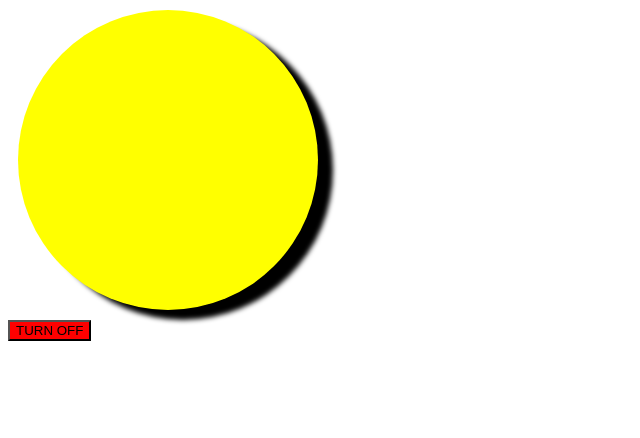
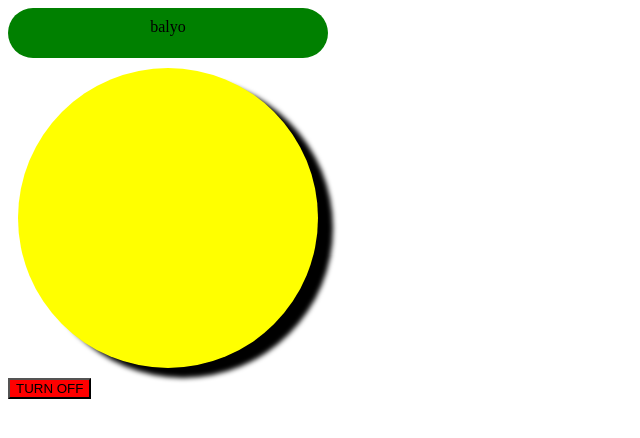
Before and after one commit to aashisrjl/js_for_boys, a plain HTML site: page index.html in a window 1280 px wide. Both pictures are taken after a click on the button "Turn ON". Shown: the whole page, without its empty margins (0-640 px from the left). Drawn offline with Linux system fonts and the light colour scheme.

Commit message:
message insert

```diff
--- a/index.html
+++ b/index.html
@@ -7,6 +7,7 @@
     <link rel="stylesheet" href="style.css">
 </head>
 <body>
+    <div class="msg" id=""msg></div>
 
     <div class="kedar" id="kedar">
 
--- a/index.js
+++ b/index.js
@@ -21,6 +21,7 @@
 
 const button = document.querySelector(".button")
 const kedar = document.querySelector(".kedar")
+const msg = document.querySelector(".msg")
 // const btn = document.getElementById("button")
 // const btnn = document.querySelector(".button")
 // const btnnn = document.getElementsByTagName("button")
@@ -34,9 +35,13 @@ button.addEventListener("click",()=>{
     if(kedar.style.backgroundColor == "yellow"){
         kedar.style.backgroundColor ="white"
         button.textContent = "TURN ON"
+        msg.style.backgroundColor = "red"
+        msg.textContent= "batti niboo"
     }else{
         kedar.style.backgroundColor ="yellow";
         button.textContent = "TURN OFF"
+         msg.style.backgroundColor = "green"
+        msg.textContent= "balyo"
     }
 })
 // this is second day project
--- a/style.css
+++ b/style.css
@@ -12,3 +12,12 @@
     margin: 10px;
     box-shadow: 15px 10px 5px black;
 }
+.msg{
+    display: flex;
+    height: 30px;
+    width: 300px;
+    text-align: center;
+    justify-content: center;
+    padding: 10px;
+    border-radius: 30px;
+}
```
